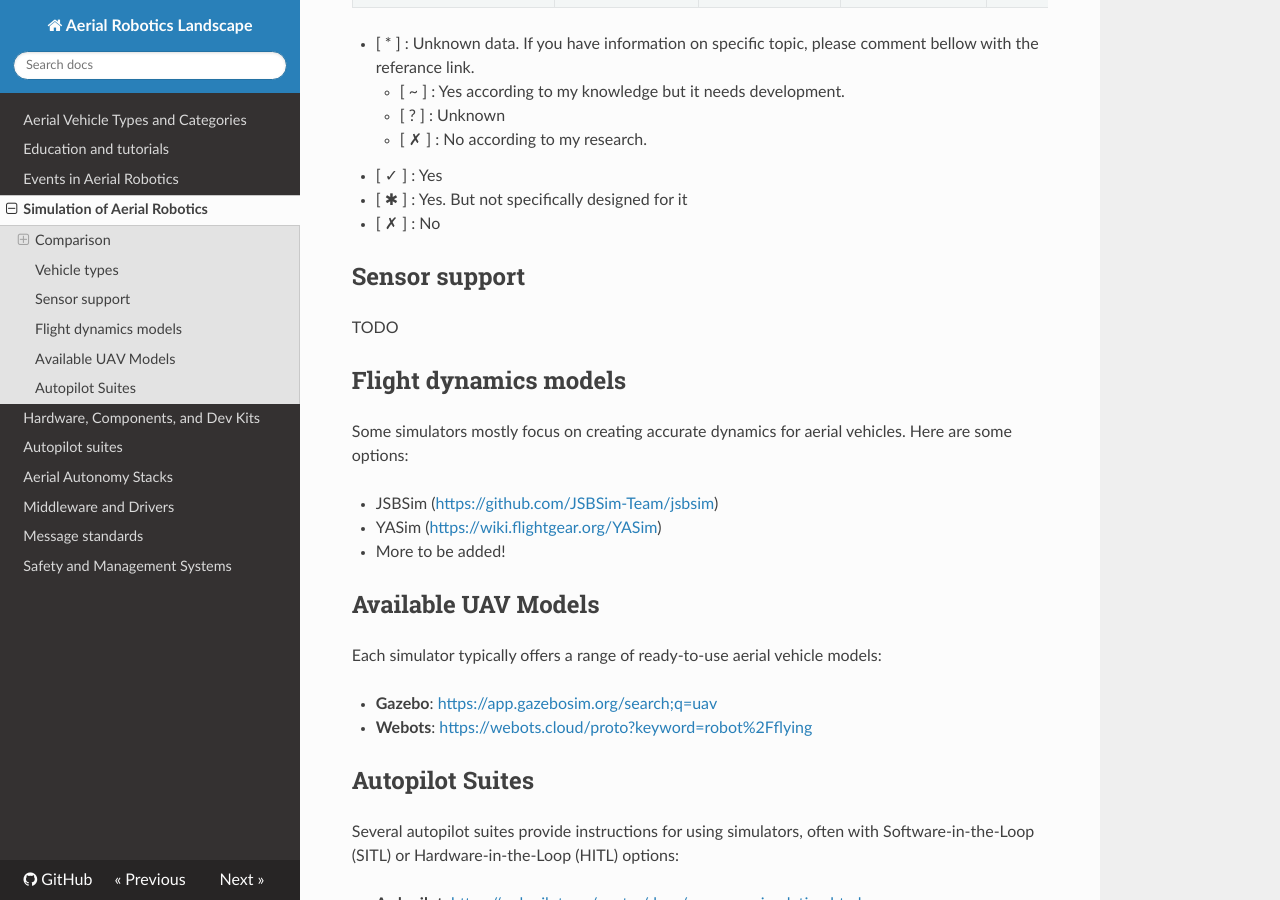
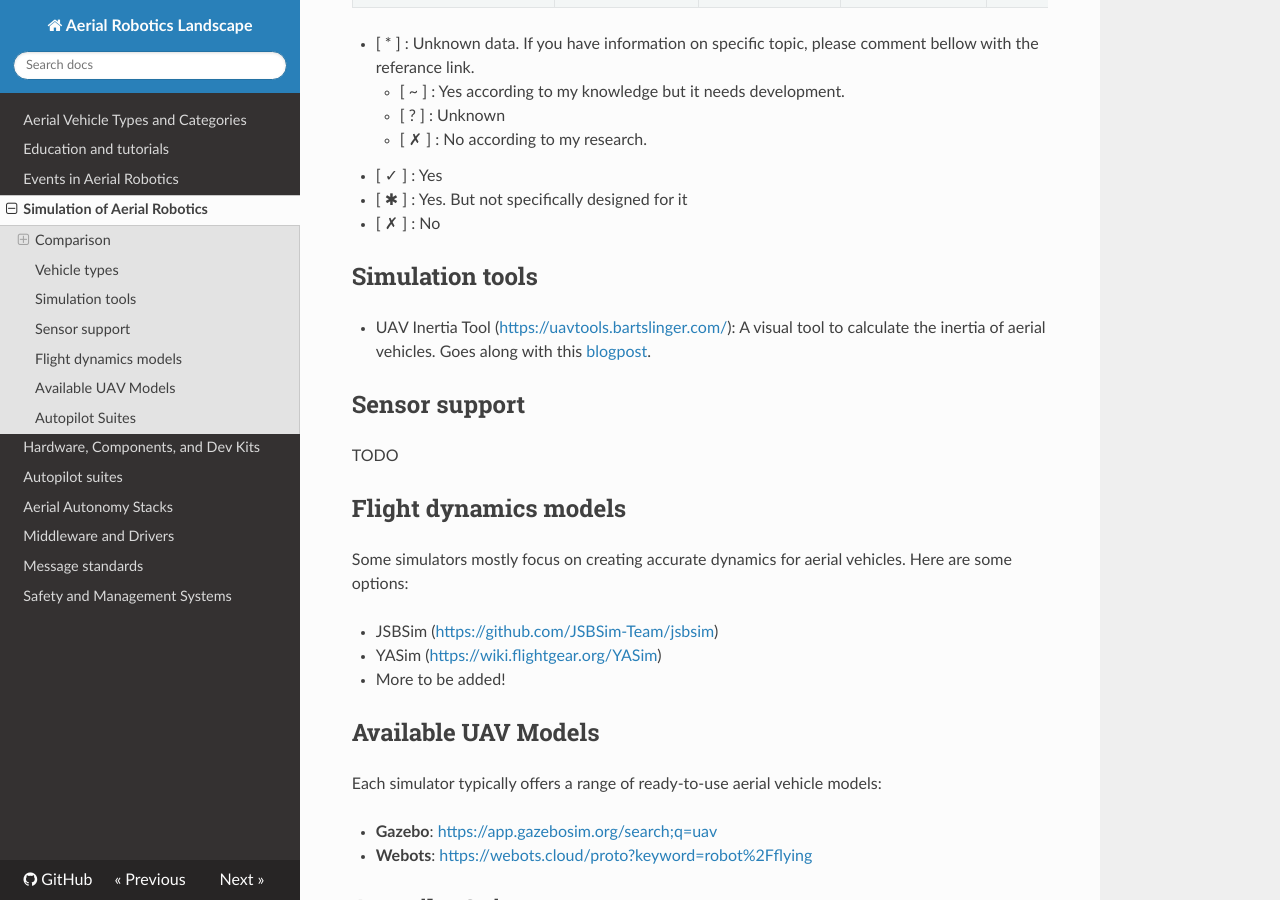
Before and after one commit to ROS-Aerial/aerial_robotic_landscape, an MkDocs documentation site: the page built from docs/simulation.md, in a window 1280 px wide and 900 px high, scrolled down 2438 px. Built offline with MkDocs 1.6.1, drawn with Linux system fonts in a browser that asks for light colours; nearby versions of some CDN libraries.

Commit message:
add uav inertia tool (#120)

```diff
--- a/docs/simulation.md
+++ b/docs/simulation.md
@@ -83,6 +83,8 @@
 - [ ✱ ] : Yes. But not specifically designed for it
 - [ ✗ ] : No
 
+## Simulation tools
+* UAV Inertia Tool (<https://uavtools.bartslinger.com/>): A visual tool to calculate the inertia of aerial vehicles. Goes along with this [blogpost](https://www.bartslinger.com/flight-dynamics/measuring-the-moment-of-inertia-of-a-uav).
 
 ## Sensor support
 
```
